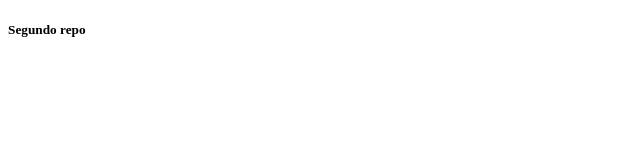
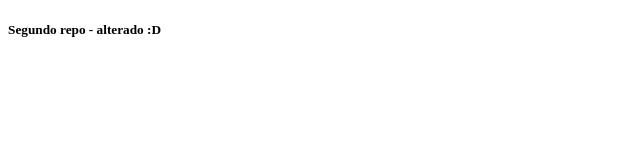
Before and after one commit to viniciusctsd/segundo_repo, a plain HTML site: page index.html in a window 1280 px wide. Shown: the full height of the page, 0-640 px from the left. Drawn offline with Linux system fonts and the light colour scheme.

Commit message:
alteracao

```diff
--- a/index.html
+++ b/index.html
@@ -7,6 +7,6 @@
     <title>Segundo repo</title>
 </head>
 <body>
-    <h5>Segundo repo</h5>
+    <h5>Segundo repo - alterado :D</h5>
 </body>
 </html>
```
